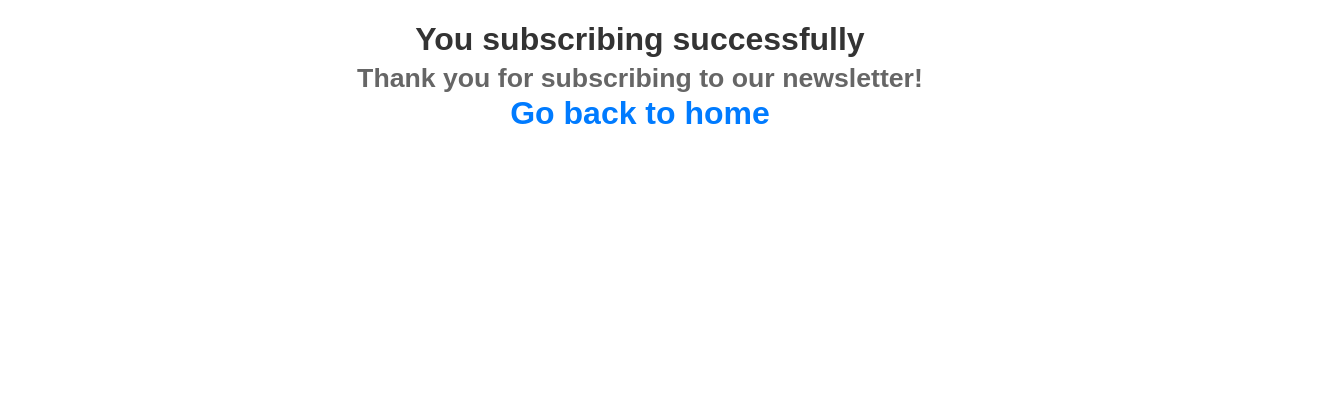
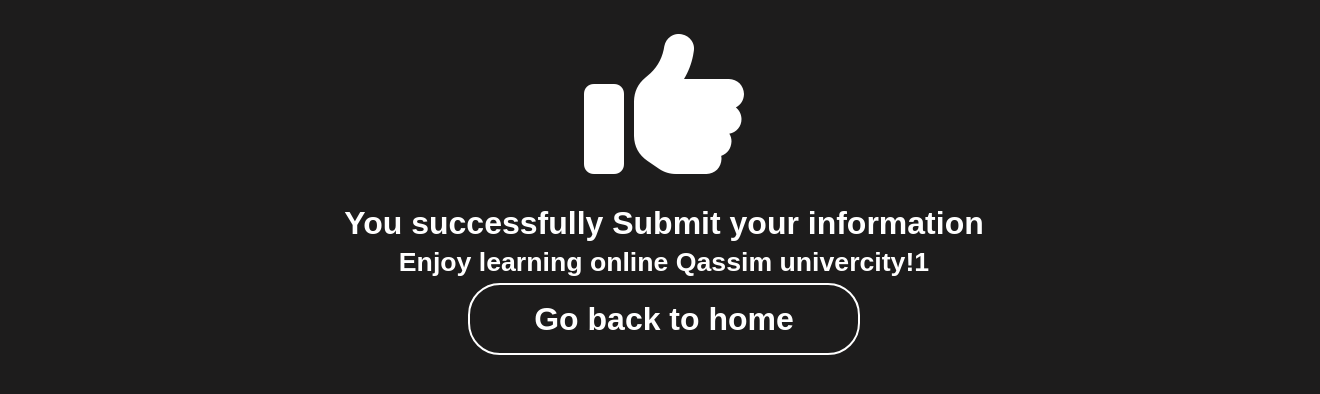
Before and after one commit to mubeeldev/labrecord, a website: page src/response.html in a window 1280 px wide. Shown: the whole page, 1320 px wide, since content can reach past the window. Drawn offline with Linux system fonts and the light colour scheme.

Commit message:
normal change on respons page

```diff
--- a/src/response.html
+++ b/src/response.html
@@ -3,31 +3,65 @@
 <head>
     <meta charset="UTF-8">
     <meta name="viewport" content="width=device-width, initial-scale=1.0">
+    <script src="https://kit.fontawesome.com/9d283e074e.js" crossorigin="anonymous"></script>
     <title>Document</title>
     <style>
         body {
             text-align: center;
             font-family: Arial, sans-serif;
+            display: flex;
+            justify-content: center;
+            align-items: center;
+            width: 100%;
+            padding-top: auto;
+            background-color: rgb(29, 28, 28);
+            color: white;
+            padding: 1rem;
         }
         h1 {
-            color: #333;
+            /* color: #333; */
         }
         small {
-            color: #666;
+            /* color: #666; */
         }
         a {
             text-decoration: none;
-            color: #007BFF;
+            color: white;
+            border: 2px solid white;
+            padding: 1rem  2em;
+            margin-top: 2em;
+            font-size: 2rem;
+            font-weight: 700;
+            border-radius: 2rem;
+            transition: all, 2s;
+            &:hover{
+                background-color: rgba(86, 243, 243, 0.879);
+                color: black;
+                border: none;
+            }
+
+        }
+        i{
+            font-size: 10rem;
         }
     </style>
 </head>
-<body>
-    <h1>
-        You subscribing successfully
+<body class="bg-gray-800">
+    <div>
+        <div>
+            <i class="fa-solid fa-thumbs-up"></i>
+        </div>
+        <h1>
+        You successfully Submit your information
         <br>
-        <small>Thank you for subscribing to our newsletter!</small>
+        <small>Enjoy learning online
+            Qassim univercity!1</small>
         <br>
+
+    </h1>
+    <div>
         <a href="../index.html">Go back to home</a>
-    </h1>
+    </div>
+    </div>
 </body>
 </html>
```
Also changed, not shown: index.html (+9 -1 lines), src/exit.html (+1 -1 lines), src/script.js (+1 -6 lines).
